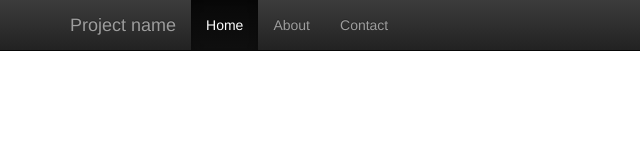
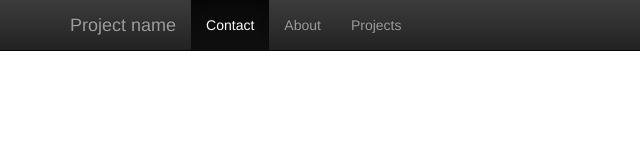
Before and after one commit to pranitaC/profile, a plain HTML site: page index.html in a window 1280 px wide. Shown: the full height of the page, 0-640 px from the left. Drawn offline with nearby package versions, Linux system fonts and the light colour scheme.

Commit message:
Update index.html

```diff
--- a/index.html
+++ b/index.html
@@ -24,9 +24,9 @@
         </div>
         <div id="navbar" class="collapse navbar-collapse">
           <ul class="nav navbar-nav">
-            <li class="active"><a href="#">Home</a></li>
+            <li class="active"><a href="#">Contact</a></li>
             <li><a href="/profile/about">About</a></li>
-            <li><a href="/profile/projects">Contact</a></li>
+            <li><a href="/profile/projects">Projects</a></li>
           </ul>
         </div><!--/.nav-collapse -->
       </div>
```
